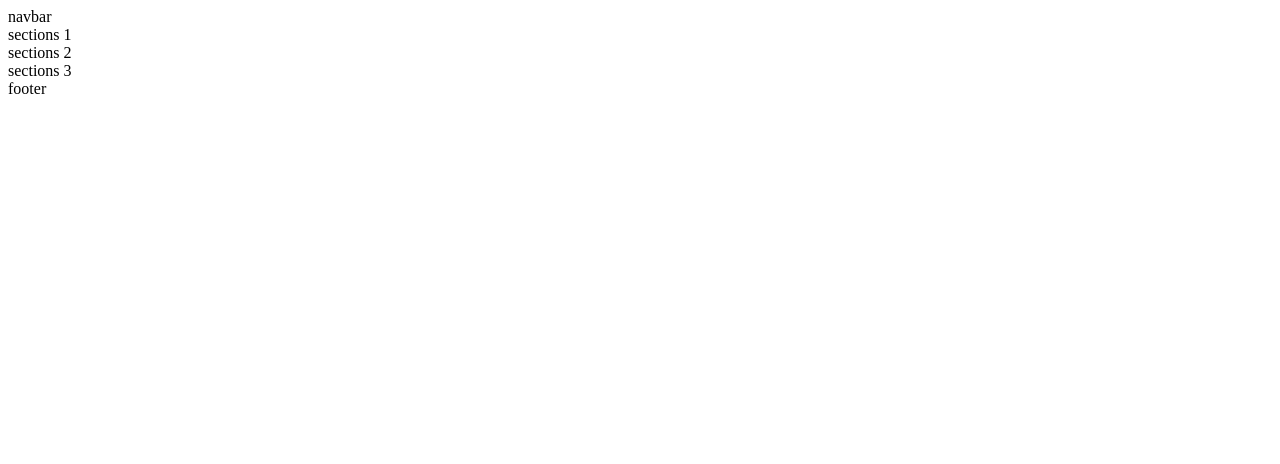
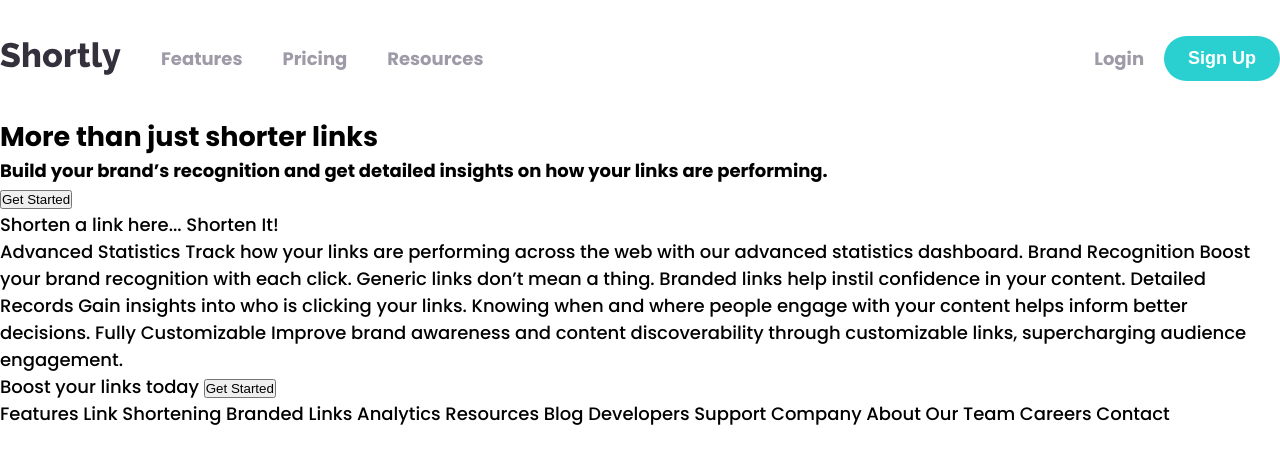
Before and after one commit to devil-geek/url-short, a Gatsby site: page / in a window 1280 px wide. Built offline with nearby package versions, Linux system fonts and the light colour scheme; Gatsby itself is replaced by a stand-in of ours.

Commit message:
added structure and navbar styles

```diff
--- /dev/null
+++ b/src/components/Boost/Boost.js
@@ -0,0 +1,11 @@
+import React from "react"
+
+const Boost = () => {
+  return (
+    <div>
+      Boost your links today <button>Get Started</button>
+    </div>
+  )
+}
+
+export default Boost
--- /dev/null
+++ b/src/components/Footer/Footer.js
@@ -0,0 +1,12 @@
+import React from "react"
+
+const Footer = () => {
+  return (
+    <footer>
+      Features Link Shortening Branded Links Analytics Resources Blog Developers
+      Support Company About Our Team Careers Contact
+    </footer>
+  )
+}
+
+export default Footer
--- /dev/null
+++ b/src/components/Hero/Hero.js
@@ -0,0 +1,18 @@
+import React from "react"
+
+const Hero = () => {
+  return (
+    <div>
+      <h1>More than just shorter links</h1>
+
+      <h4>
+        Build your brand’s recognition and get detailed insights on how your
+        links are performing.
+      </h4>
+
+      <button>Get Started</button>
+    </div>
+  )
+}
+
+export default Hero
--- /dev/null
+++ b/src/components/Navbar/Navbar.js
@@ -0,0 +1,24 @@
+import { Link } from "gatsby"
+import React from "react"
+import { StaticImage } from "gatsby-plugin-image"
+import { StyledNavbar, Menu, Sign } from "./styles"
+import { Button } from "../../shared/styles"
+
+const Navbar = () => {
+  return (
+    <StyledNavbar>
+      <Menu>
+        <StaticImage src="../../images/logo.svg" alt="Shortly" />
+        <Link to="/">Features </Link>
+        <Link to="/">Pricing</Link>
+        <Link to="/">Resources</Link>
+      </Menu>
+      <Sign>
+        <Link to="/">Login</Link>
+        <Button>Sign Up</Button>
+      </Sign>
+    </StyledNavbar>
+  )
+}
+
+export default Navbar
--- /dev/null
+++ b/src/components/Navbar/styles.js
@@ -0,0 +1,44 @@
+import styled from "@emotion/styled"
+
+export const StyledNavbar = styled.nav`
+  display: flex;
+  align-items: center;
+  background: #fff;
+  width: 100%;
+  min-height: 5rem;
+  max-width: 144rem;
+  margin: 2.5rem auto;
+`
+
+export const Menu = styled.div`
+  display: flex;
+  align-items: center;
+  flex-grow: 1;
+
+  a {
+    font-weight: 700;
+    color: hsl(257, 7%, 63%);
+    padding: 2rem 0 2rem 4rem;
+    text-decoration: none;
+    &:hover {
+      color: hsl(0, 0%, 75%);
+    }
+  }
+`
+
+export const Sign = styled.div`
+  display: flex;
+  align-items: center;
+  justify-content: flex-end;
+  flex-grow: 1;
+
+  a {
+    font-weight: 700;
+    color: hsl(257, 7%, 63%);
+    padding: 2rem;
+    text-decoration: none;
+    &:hover {
+      color: hsl(0, 0%, 75%);
+    }
+  }
+`
--- /dev/null
+++ b/src/components/Shortener/Shortener.js
@@ -0,0 +1,7 @@
+import React from "react"
+
+const Shortener = () => {
+  return <div> Shorten a link here... Shorten It!</div>
+}
+
+export default Shortener
--- /dev/null
+++ b/src/components/Statics/Statics.js
@@ -0,0 +1,18 @@
+import React from "react"
+
+const Statics = () => {
+  return (
+    <div>
+      Advanced Statistics Track how your links are performing across the web
+      with our advanced statistics dashboard. Brand Recognition Boost your brand
+      recognition with each click. Generic links don’t mean a thing. Branded
+      links help instil confidence in your content. Detailed Records Gain
+      insights into who is clicking your links. Knowing when and where people
+      engage with your content helps inform better decisions. Fully Customizable
+      Improve brand awareness and content discoverability through customizable
+      links, supercharging audience engagement.
+    </div>
+  )
+}
+
+export default Statics
--- /dev/null
+++ b/src/containers/Main/Main.js
@@ -0,0 +1,26 @@
+import React from "react"
+import Boost from "../../components/Boost/Boost"
+import Hero from "../../components/Hero/Hero"
+import Navbar from "../../components/Navbar/NAvbar"
+import Shortener from "../../components/Shortener/Shortener"
+import Statics from "../../components/Statics/Statics"
+
+const Main = () => {
+  return (
+    <main>
+      <Navbar />
+      <section>
+        <Hero />
+        <Shortener />
+      </section>
+      <section>
+        <Statics />
+      </section>
+      <section>
+        <Boost />
+      </section>
+    </main>
+  )
+}
+
+export default Main
--- a/src/pages/index.js
+++ b/src/pages/index.js
@@ -1,17 +1,37 @@
 import React from "react"
+import { Global, css } from "@emotion/react"
+import Footer from "../components/Footer/Footer"
+import Main from "../containers/Main/Main"
 
 const IndexPage = () => {
   return (
     <>
-    <main>
-      <nav>navbar</nav>
-      <section>sections 1</section>
-      <section>sections 2</section>
-      <section>sections 3</section>
-    </main>
-    <footer>
-      footer
-    </footer>
+      <Global
+        styles={css`
+          @import url("https://fonts.googleapis.com/css2?family=Poppins:wght@500;700&display=swap");
+          *,
+          *::after,
+          *::before {
+            margin: 0;
+            padding: 0;
+            box-sizing: inherit;
+          }
+
+          html {
+            /* this defines 1rem is */
+            font-size: 62.5%;
+          }
+
+          body {
+            box-sizing: border-box;
+            overflow-x: hidden;
+            font-size: 1.8rem;
+            font-family: "Poppins", sans-serif;
+          }
+        `}
+      />
+      <Main />
+      <Footer />
     </>
   )
 }
--- /dev/null
+++ b/src/shared/styles.js
@@ -0,0 +1,18 @@
+import styled from "@emotion/styled"
+
+export const Container = styled.div`
+  width: 100%;
+  max-width: 144rem;
+  margin: 0 auto;
+`
+
+export const Button = styled.button`
+  border: none;
+  outline: none;
+  font-weight: 700;
+  font-size: 1.8rem;
+  color: #fff;
+  padding: 1.2rem 2.4rem;
+  border-radius: 5rem;
+  background: hsl(180, 66%, 49%);
+`
```
Also changed, not shown: src/images/logo.svg (added), 1 other file.
